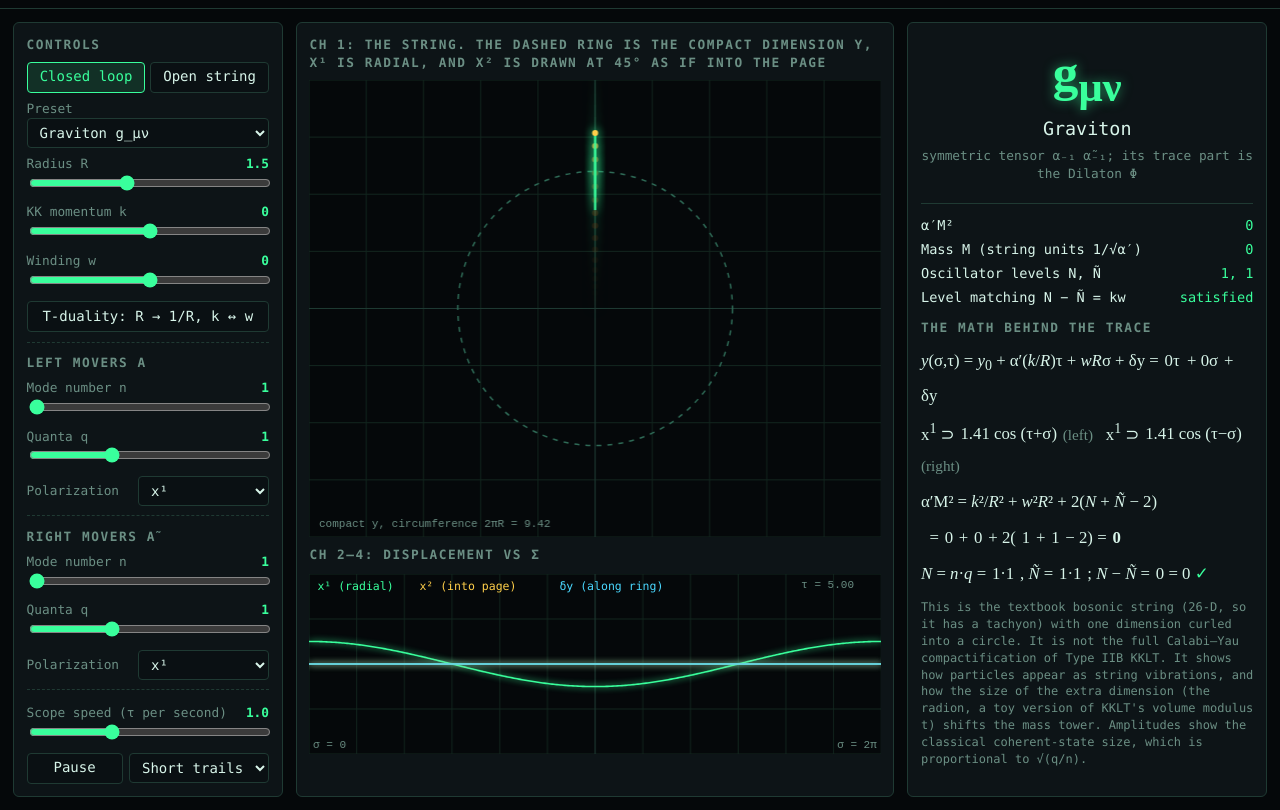
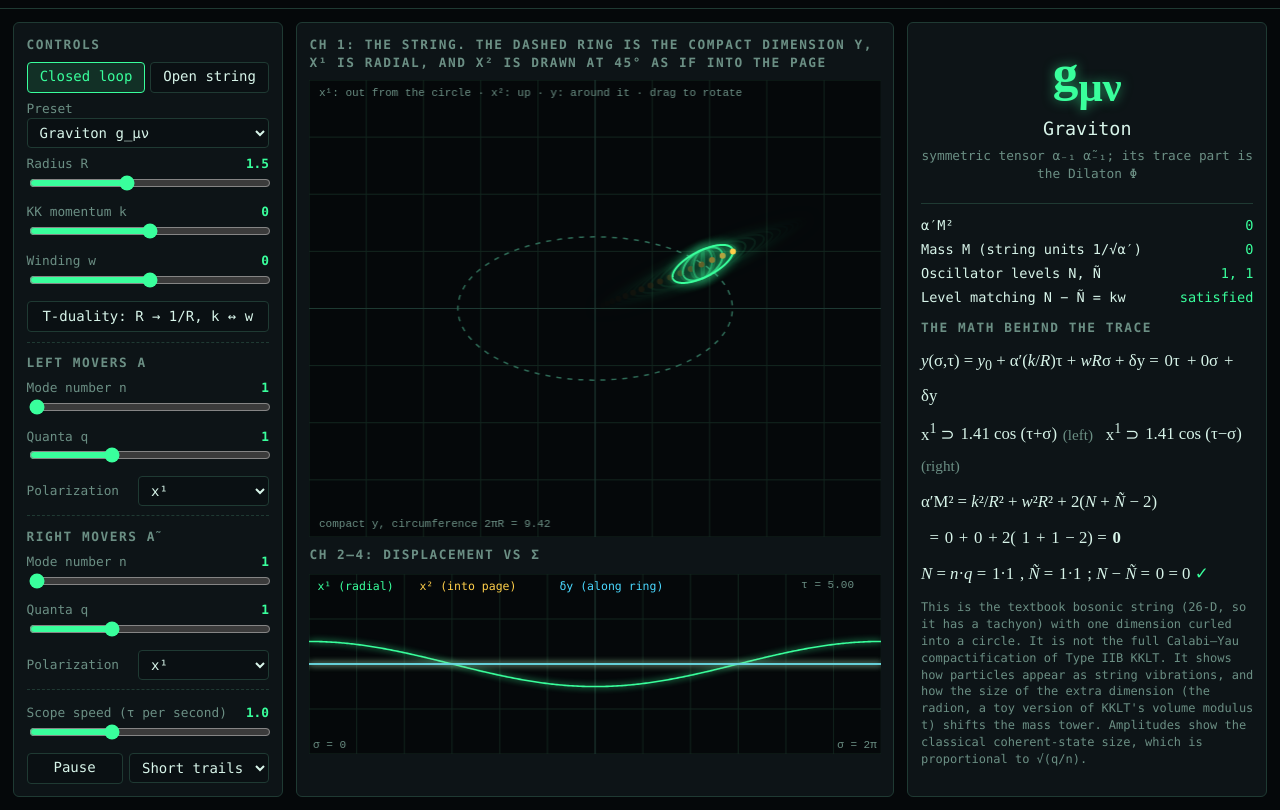
Before and after one commit to GPD-Research/KKLT_String_Cosmology, a plain HTML site: page src/UI/string_scope.html in a window 1280 px wide. Shown: the part 40-850 px from the top of the page. Drawn offline with Linux system fonts and the light colour scheme; animation ran at ten frames a second.

Commit message:
StringScope: 3-D scope with drag to rotate; closed loops no longer collapse to a line (#5)
* StringScope: draw the string in 3-D, drag to rotate; a flat-folded loop is drawn slightly opened

Co-Authored-By: Devin AI <158243242+devin-ai-integration[bot]@users.noreply.github.com>

* Open the folded loop only when no x² oscillator is excited

Co-Authored-By: Devin AI <158243242+devin-ai-integration[bot]@users.noreply.github.com>

---------

Co-authored-by: gregorydearth <gregorydearth@gmail.com>
Co-authored-by: Devin AI <158243242+devin-ai-integration[bot]@users.noreply.github.com>

```diff
--- a/src/UI/string_scope.html
+++ b/src/UI/string_scope.html
@@ -104,6 +104,6 @@
     </section>
   </div>
   <script src="strings.js?v=f214b133"></script>
-  <script src="string_scope.js?v=b287e18c"></script>
+  <script src="string_scope.js?v=e740100d"></script>
 </body>
 </html>
--- a/src/UI/string_scope.js
+++ b/src/UI/string_scope.js
@@ -171,19 +171,19 @@
     const rho = 0.3 * Math.min(W, H);
     geo = { W, H, cx: W / 2, cy: H / 2, rho, ux: rho * 0.35 };
     ctx.setLineDash([5, 6]); ctx.strokeStyle = "#2f6b57"; ctx.lineWidth = 1.5;
-    ctx.beginPath(); ctx.arc(geo.cx, geo.cy, rho, 0, 2 * Math.PI); ctx.stroke(); ctx.setLineDash([]);
+    ctx.beginPath();
+    for (let i = 0; i <= 120; i++) { const [x, y] = proj(ring(i / 120 * 2 * Math.PI, 0, 0)); i ? ctx.lineTo(x, y) : ctx.moveTo(x, y); }
+    ctx.stroke(); ctx.setLineDash([]);
     ctx.fillStyle = "#6b8f84"; ctx.font = "11px ui-monospace, monospace";
     ctx.fillText(`compact y, circumference 2πR = ${(2 * Math.PI * cfg.R).toFixed(2)}`, 10, H - 10);
+    ctx.fillText("x¹: out from the circle · x²: up · y: around it · drag to rotate", 10, 16);
     if (cfg.mode === "open") {
       for (const [y, lab] of [[0, "brane A"], [cfg.L, "brane B"]]) {
-        const th = y / cfg.R - Math.PI / 2;
+        const th = y / cfg.R - Math.PI / 2, [x0, y0] = proj(ring(th, -0.4 * rho, 0)), [x1, y1] = proj(ring(th, 0.4 * rho, 0));
         ctx.strokeStyle = "#ffcf4a"; ctx.lineWidth = 3;
-        ctx.beginPath();
-        ctx.moveTo(geo.cx + (rho - 0.4 * rho) * Math.cos(th), geo.cy + (rho - 0.4 * rho) * Math.sin(th));
-        ctx.lineTo(geo.cx + (rho + 0.4 * rho) * Math.cos(th), geo.cy + (rho + 0.4 * rho) * Math.sin(th));
-        ctx.stroke();
-        ctx.fillStyle = "#ffcf4a";
-        ctx.fillText(lab, geo.cx + 1.5 * rho * Math.cos(th) - 22, geo.cy + 1.5 * rho * Math.sin(th) + (lab === "brane A" ? -4 : 12));
+        ctx.beginPath(); ctx.moveTo(x0, y0); ctx.lineTo(x1, y1); ctx.stroke();
+        const [lx, ly] = proj(ring(th, 0.55 * rho, 0));
+        ctx.fillStyle = "#ffcf4a"; ctx.fillText(lab, lx - 22, ly + (lab === "brane A" ? -4 : 12));
       }
     }
     trace.dims = fit(tr);
@@ -192,12 +192,40 @@
   }
   const trace = {};
 
+  // 3-D view: the compact circle lies flat, x¹ points out from it and x² points up. Drag turns it.
+  const view = { yaw: 0.9, pitch: 0.55, drag: null };
+  const ring = (th, out, up) => { const r = geo.rho + out; return [r * Math.cos(th), up, r * Math.sin(th)]; };
+  function proj([X, Y, Z]) {
+    const cy = Math.cos(view.yaw), sy = Math.sin(view.yaw), cp = Math.cos(view.pitch), sp = Math.sin(view.pitch);
+    const x = X * cy - Z * sy, z = X * sy + Z * cy;
+    return [geo.cx + x, geo.cy - (Y * cp - z * sp), Y * sp + z * cp];
+  }
+  // A loop with no winding and no x² oscillator folds flat onto a doubled line; only then is it
+  // drawn slightly opened (OPEN · sin σ along x²) so it still reads as a closed loop.
+  const OPEN = 0.35;
   function toXY(p) {
-    const th = p.y / cfg.R - Math.PI / 2;
-    const r = Math.max(4, geo.rho + p.x1 * geo.ux);
-    const d = p.x2 * geo.ux * 0.45;
-    return [geo.cx + r * Math.cos(th) + d, geo.cy + r * Math.sin(th) - d];
+    const flat = cfg.mode === "closed" && cfg.w === 0 && cfg.left.pol !== "x2" && cfg.right.pol !== "x2";
+    const th = p.y / cfg.R - Math.PI / 2, opened = flat ? OPEN * Math.sin(p.s) : 0;
+    return proj(ring(th, Math.max(4 - geo.rho, p.x1 * geo.ux), (p.x2 + opened) * geo.ux));
   }
+  const onScope = (ev) => { const r = fg.getBoundingClientRect(); return Math.hypot(ev.clientX - r.left - geo.cx, ev.clientY - r.top - geo.cy) < geo.rho * 1.6; };
+  fg.style.touchAction = "pan-y";
+  fg.addEventListener("pointerdown", (ev) => {
+    if (!onScope(ev)) return;
+    view.drag = { x: ev.clientX, y: ev.clientY, yaw: view.yaw, pitch: view.pitch };
+    fg.setPointerCapture(ev.pointerId); ev.preventDefault();
+  });
+  fg.addEventListener("pointermove", (ev) => {
+    fg.style.cursor = view.drag ? "grabbing" : onScope(ev) ? "grab" : "";
+    if (!view.drag) return;
+    const k = 1 / Math.max(geo.rho, 60);
+    view.yaw = view.drag.yaw - (ev.clientX - view.drag.x) * k;
+    view.pitch = Math.max(-1.5, Math.min(1.5, view.drag.pitch + (ev.clientY - view.drag.y) * k));
+    dirty = true;
+  });
+  const endDrag = () => (view.drag = null);
+  fg.addEventListener("pointerup", endDrag); fg.addEventListener("pointercancel", endDrag);
+  fg.addEventListener("touchstart", (ev) => { if (onScope(ev.touches[0])) ev.preventDefault(); }, { passive: false });
 
   function drawFrame() {
     const ctx = fg.getContext("2d");
```
